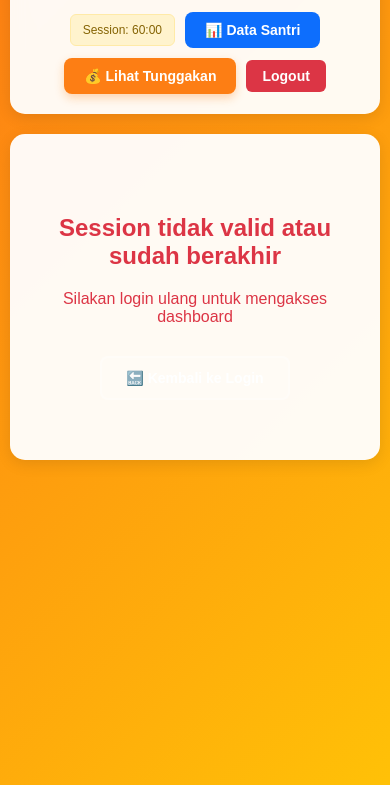
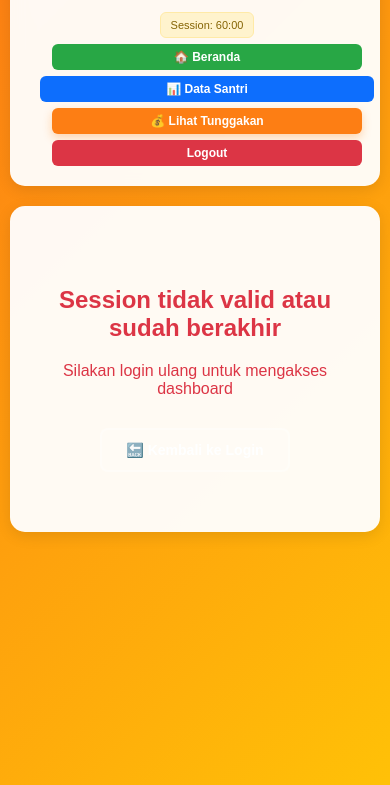
Before and after one commit to sisinfo2026/dashboard_santri, a plain HTML site: page tunggakan.html in a window 390 px wide. Shown: the part 79-864 px from the top of the page. Drawn offline with Linux system fonts and the light colour scheme.

Commit message:
Update tunggakan.html tampilan

```diff
--- a/tunggakan.html
+++ b/tunggakan.html
@@ -46,29 +46,33 @@
     .header-actions {
       display: flex;
       align-items: center;
-      gap: 10px;
+      gap: 8px;
     }
 
     .session-timer {
       background: #fff3cd;
       color: #856404;
-      padding: 8px 12px;
+      padding: 6px 10px;
       border-radius: 6px;
-      font-size: 12px;
+      font-size: 11px;
       border: 1px solid #ffeaa7;
     }
 
     .nav-btn {
-      padding: 10px 20px;
+      padding: 8px 15px;
       border: none;
-      border-radius: 8px;
-      font-size: 14px;
+      border-radius: 6px;
+      font-size: 13px;
       cursor: pointer;
       text-decoration: none;
       display: inline-block;
       transition: all 0.3s ease;
       color: white;
       font-weight: 600;
+    }
+
+    .nav-btn.home {
+      background: #28a745;
     }
 
     .nav-btn.data-santri {
@@ -89,10 +93,10 @@
       background: #dc3545;
       color: white;
       border: none;
-      padding: 8px 16px;
+      padding: 6px 12px;
       border-radius: 6px;
       cursor: pointer;
-      font-size: 14px;
+      font-size: 13px;
       font-weight: 600;
       transition: all 0.3s ease;
     }
@@ -355,6 +359,17 @@
       .header-actions {
         flex-wrap: wrap;
         justify-content: center;
+        gap: 6px;
+      }
+
+      .nav-btn {
+        padding: 6px 12px;
+        font-size: 12px;
+      }
+
+      .logout-btn {
+        padding: 6px 10px;
+        font-size: 12px;
       }
 
       .overview-header {
@@ -368,6 +383,18 @@
 
       .total-amount {
         font-size: 24px;
+      }
+    }
+
+    @media (max-width: 480px) {
+      .header-actions {
+        flex-direction: column;
+        width: 100%;
+      }
+
+      .nav-btn, .logout-btn {
+        width: 100%;
+        text-align: center;
       }
     }
   </style>
@@ -384,6 +411,7 @@
       <div class="session-timer">
         Session: <span id="sessionTimer">60:00</span>
       </div>
+      <button class="nav-btn home" onclick="goToHome()">🏠 Beranda</button>
       <a href="#" class="nav-btn data-santri" id="dataSantriBtn">📊 Data Santri</a>
       <button class="nav-btn active">💰 Lihat Tunggakan</button>
       <button class="logout-btn" onclick="logout()">Logout</button>
@@ -732,6 +760,36 @@
     // NAVIGATION FUNCTIONS
     // =============================================================================
 
+    function goToHome() {
+      // Cek apakah ada session yang aktif
+      const sessionData = localStorage.getItem('santriSession');
+
+      if (sessionData) {
+        try {
+          const session = JSON.parse(sessionData);
+          const currentTime = new Date().getTime();
+          const sessionExpiry = new Date(session.expiry).getTime();
+
+          if (currentTime < sessionExpiry) {
+            // Session masih valid, redirect ke beranda dengan session utuh
+            console.log("Redirecting to home with active session");
+            window.location.href = 'index.html';
+            return;
+          } else {
+            // Session sudah expired, hapus dan redirect
+            localStorage.removeItem('santriSession');
+            console.log("Session expired, redirecting to login");
+          }
+        } catch (error) {
+          console.error('Error checking session:', error);
+          localStorage.removeItem('santriSession');
+        }
+      }
+
+      // Jika tidak ada session valid, redirect ke login
+      window.location.href = 'index.html';
+    }
+
     function updateDataSantriLink(sessionData) {
       const dataSantriBtn = document.getElementById('dataSantriBtn');
 
```
